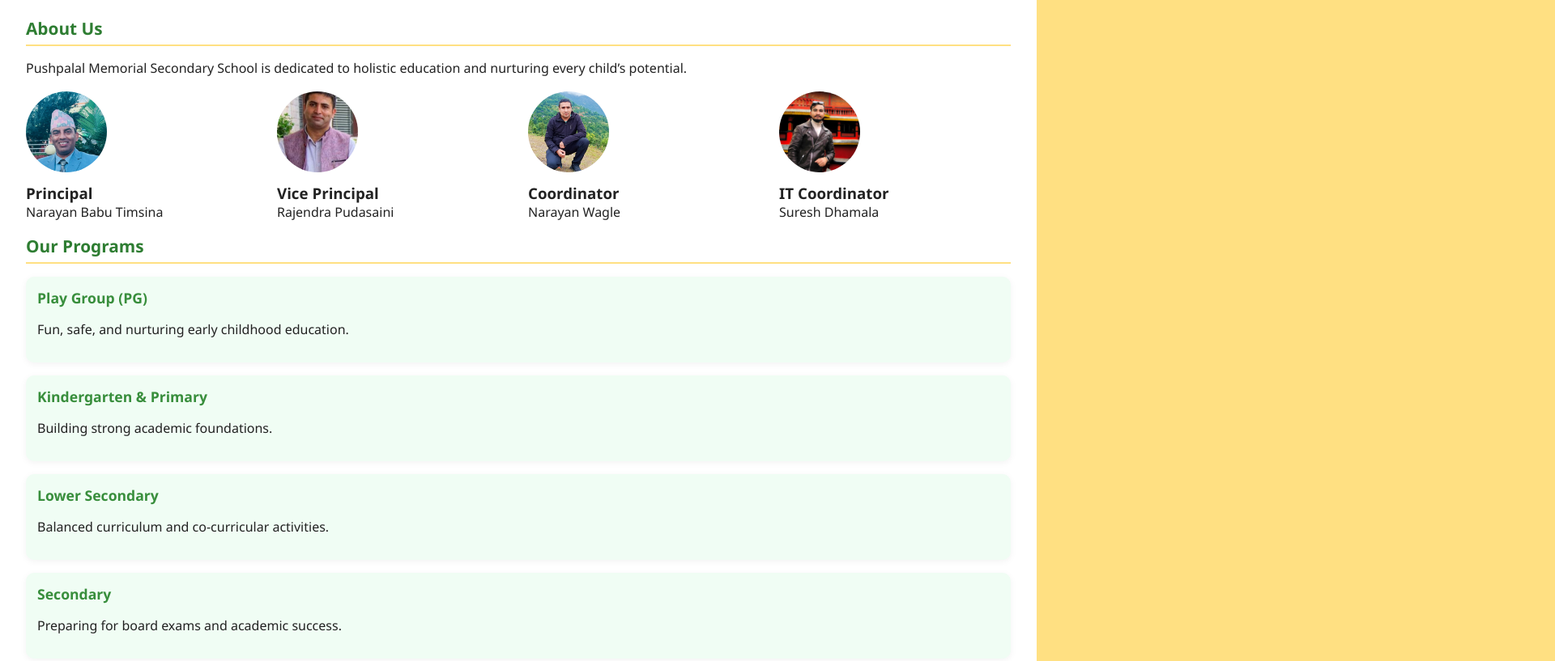
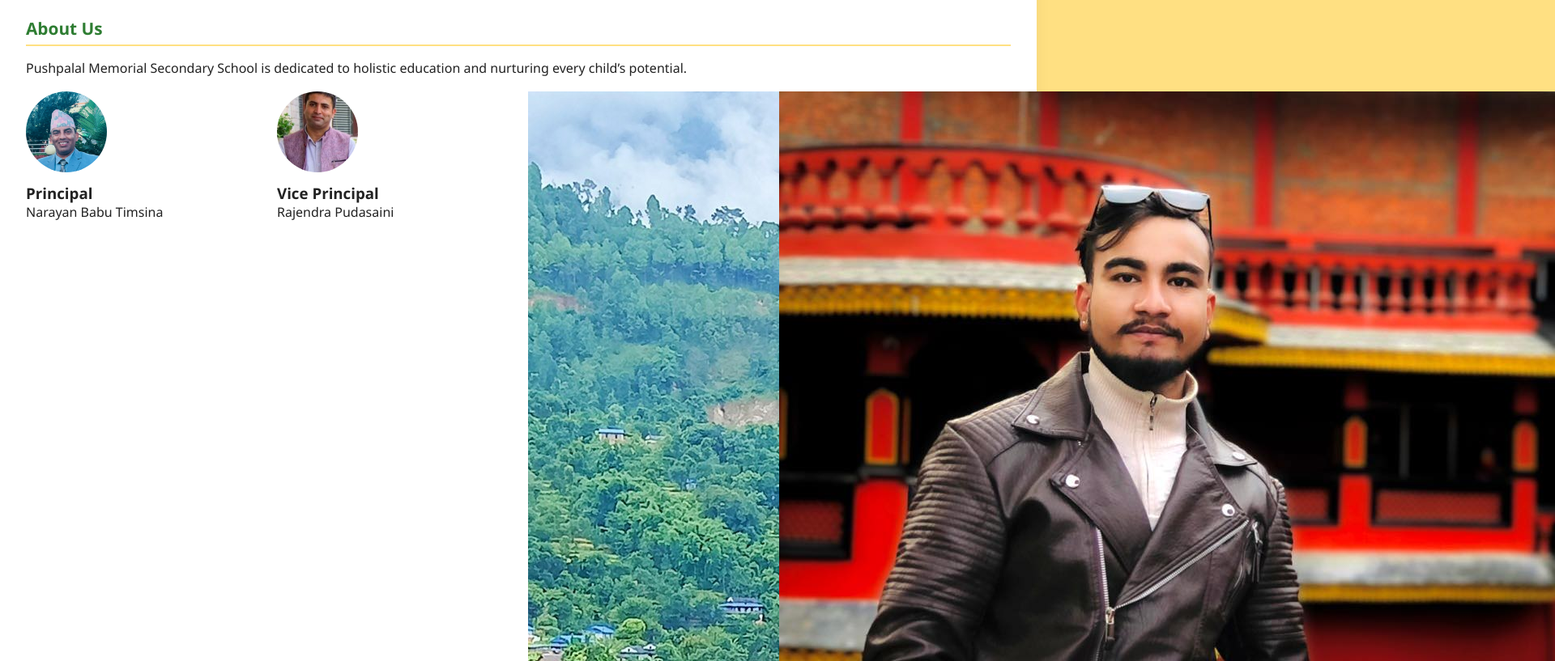
Before and after one commit to dartSasant/demo-site, a plain HTML site: page pushpalalShool.html in a window 1280 px wide. Shown: the part 465-1282 px from the top of the page at 81% size, 1920 px wide, since content can reach past the window. Drawn offline with Linux system fonts and the light colour scheme; files whose address does not match are found by name.

Commit message:
Update pushpalalShool.html

```diff
--- a/pushpalalShool.html
+++ b/pushpalalShool.html
@@ -244,7 +244,7 @@
     <header>
         <div class="header-content">
             <div class="logo">
-                <img src="/home/sasant/Documents/websiteImage/Pushpalal Memorial Secondary School Logo.png" alt="School Logo">
+                <img src="Pushpalal%20Memorial%20Secondary%20School%20Logo.png" alt="School Logo">
             </div>
             <span class="school-title">Pushpalal Memorial Secondary School</span>
         </div>
@@ -278,13 +278,11 @@
                     <p style="margin:0;">Rajendra Pudasaini</p>
                 </div>
                 <div style="flex:1; min-width:220px;">
-                    <img src="/home/sasant/Documents/websiteImage/coordinator.jpg" alt="Coordinator of Pushpalal Memorial Secondary School" class="popup-img" style="width:100px; height:100px; border-radius:50%; object-fit:cover; margin-bottom:8px;">
-                    <h3 style="margin:0;">Coordinator</h3>
+                    <img src="coordinator.jpg" alt="Coordinator">                    <h3 style="margin:0;">Coordinator</h3>
                     <p style="margin:0;">Narayan Wagle</p>
                 </div>
                 <div style="flex:1; min-width:220px;">
-                    <img src="/home/sasant/Documents/websiteImage/administrativeOfficer.jpg" alt="IT Coordinator of Pushpalal Memorial Secondary School" class="popup-img" style="width:100px; height:100px; border-radius:50%; object-fit:cover; margin-bottom:8px;">
-                    <h3 style="margin:0;">IT Coordinator</h3>
+                    <img src="administrativeOfficer.jpg" alt="Administrative Officer">                    <h3 style="margin:0;">IT Coordinator</h3>
                     <p style="margin:0;">Suresh Dhamala</p>
                 </div>
             </div>
```
